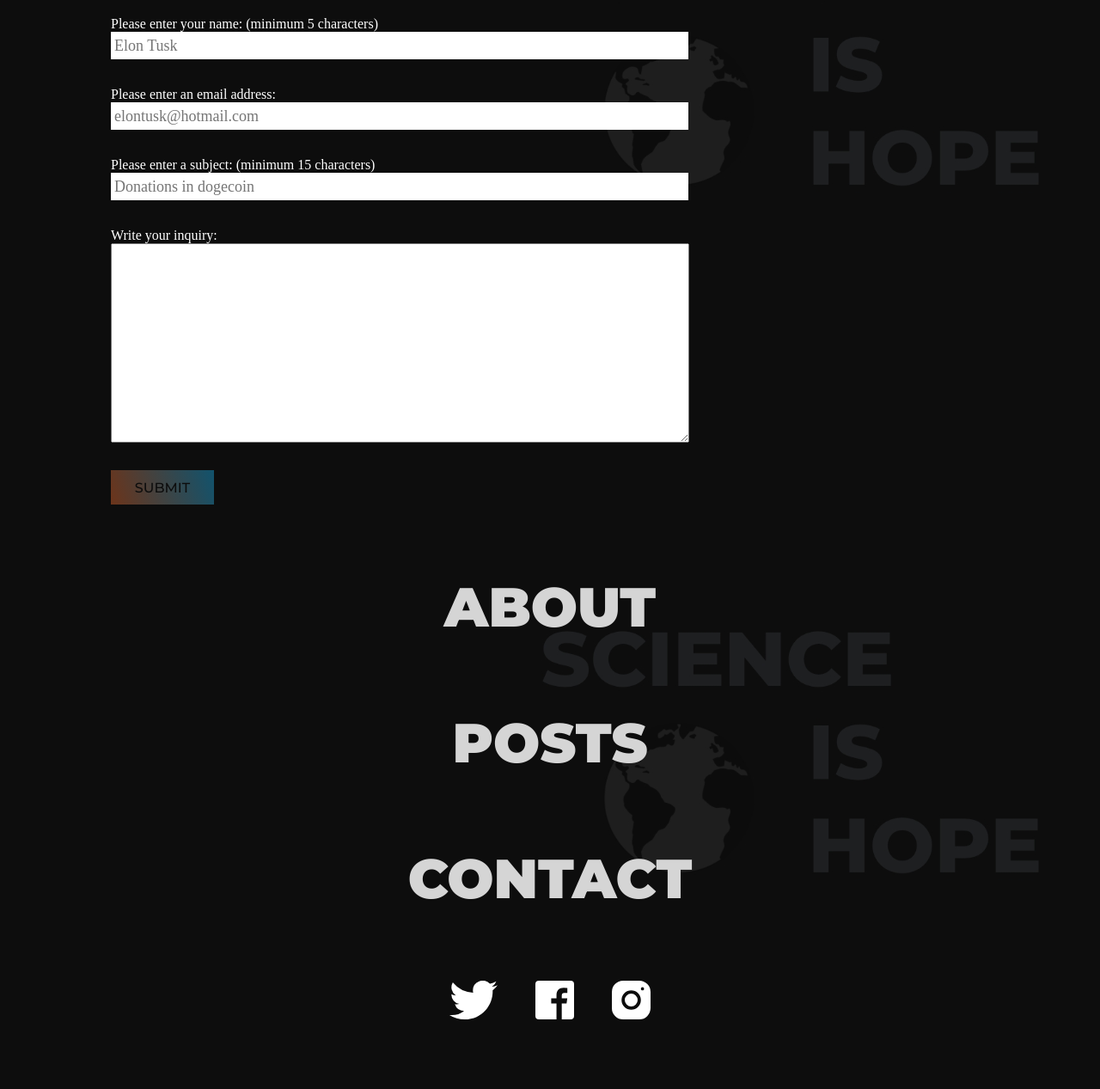
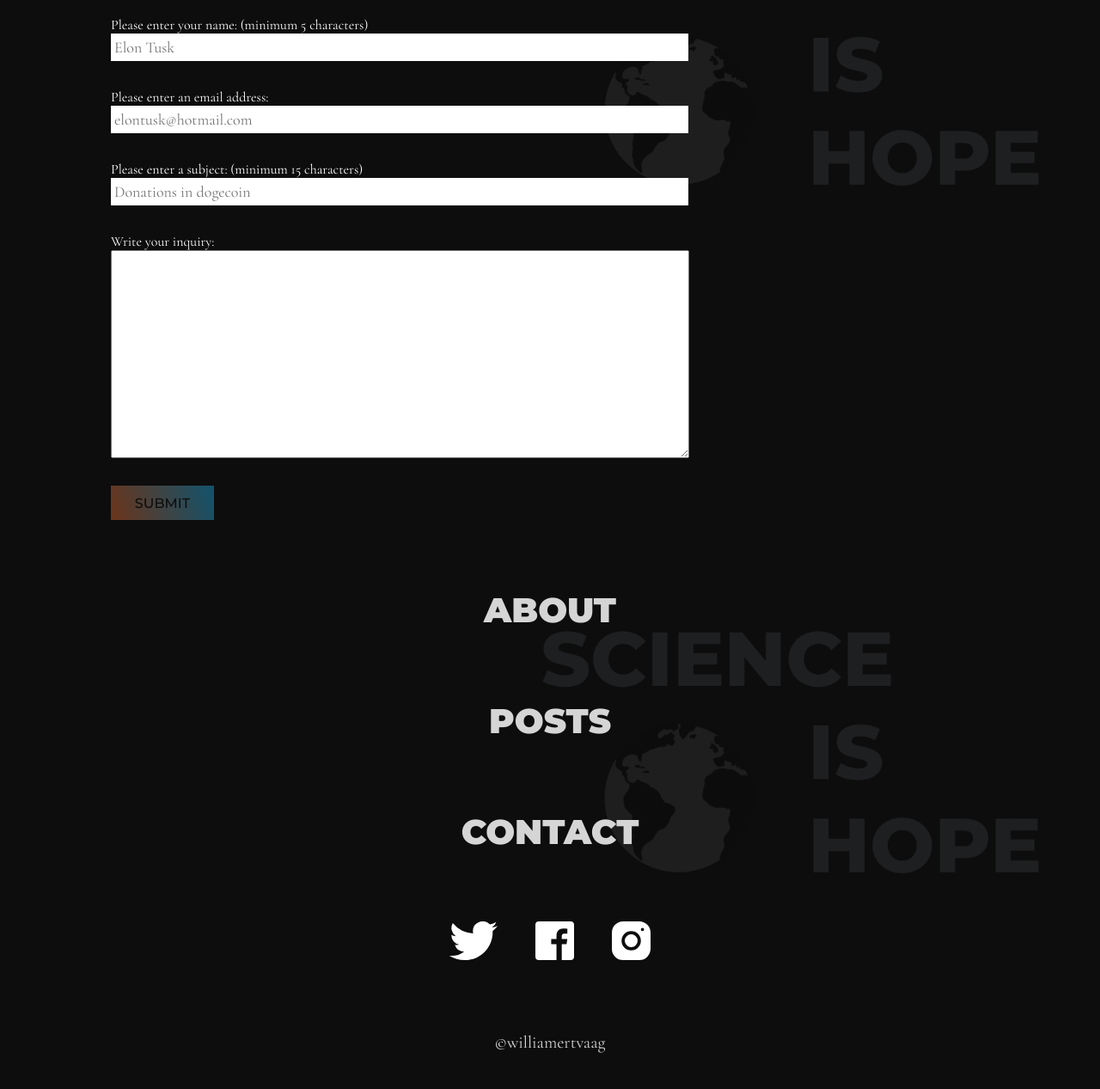
Before and after one commit to WParsec/Project-Exam, a plain HTML site: page contact.html in a window 1280 px wide. Shown: the part 488-1755 px from the top of the page at 86% size. Drawn offline with nearby package versions, Linux system fonts and the light colour scheme.

Commit message:
Updated fonts

```diff
--- a/css/styles.css
+++ b/css/styles.css
@@ -66,7 +66,7 @@ a:hover {
 
 p,
 .form-complete-span {
-    font-family: 'Cormorant+Garamond', serif;
+    font-family: 'Cormorant Garamond', serif;
     color: var(--white-links);
     font-size: 20px;
 }
@@ -403,7 +403,7 @@ footer {
 }
 
 .footer-links {
-    font-size: 64px;
+    font-size: 40px;
     font-weight: 900;
 }
 
@@ -724,13 +724,13 @@ footer {
     height: 32px;
     border: none;
     padding: 4px;
-    font-family: 'Cormorant+Garamond';
+    font-family: 'Cormorant Garamond';
     font-size: 18px;
 }
 
 .please-enter {
     color: white;
-    font-family: 'Cormorant+Garamond';
+    font-family: 'Cormorant Garamond';
     font-weight: 400;
     font-size: 16px;
 }
@@ -738,7 +738,7 @@ footer {
 #textarea {
     width: 100%;
     padding: 10px;
-    font-family: 'Cormorant+Garamond';
+    font-family: 'Cormorant Garamond';
     font-size: 18px;
 }
 
```
